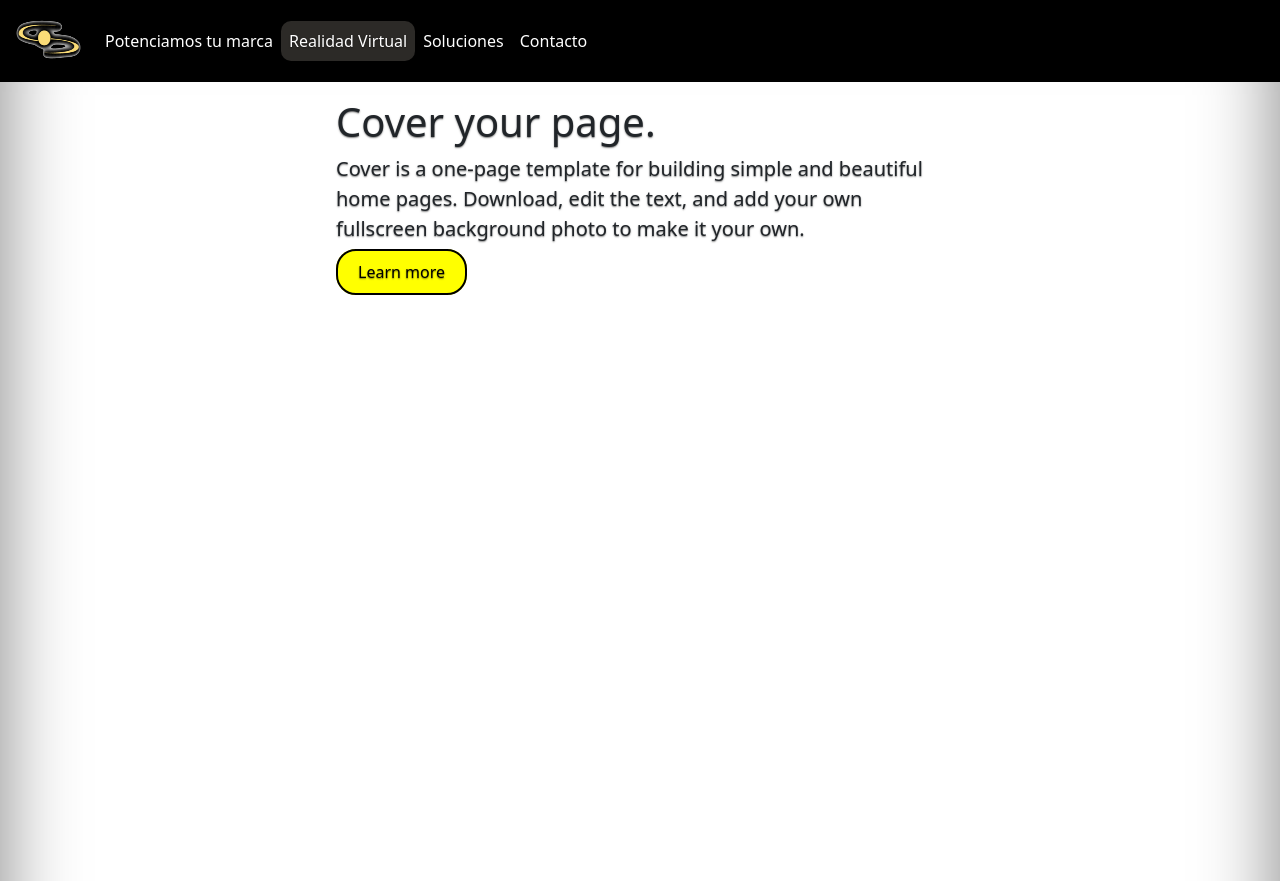
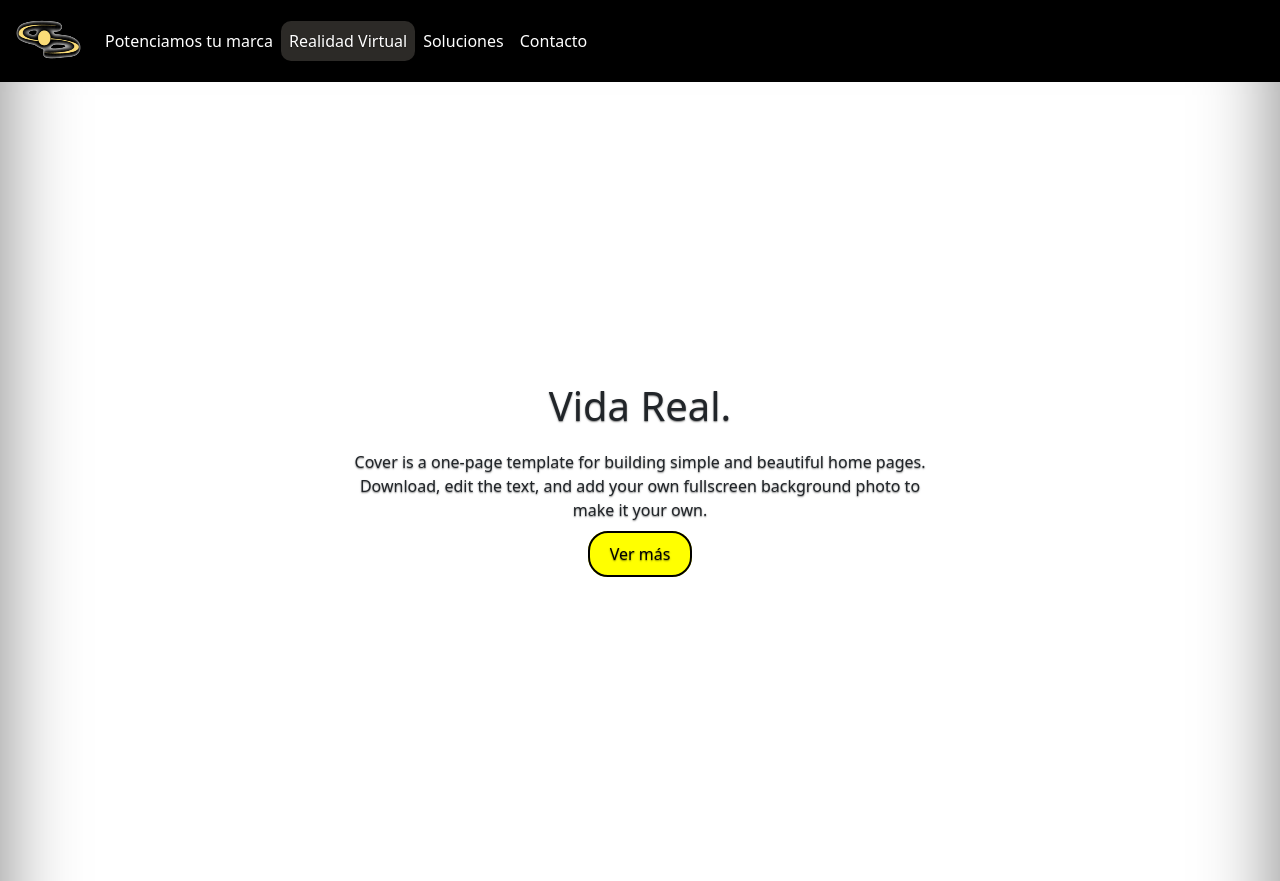
Before and after one commit to jelujr17/Jaquemate, a PHP site: page /Jaquemate/vista/realidadvirtual.php in a window 1280 px wide. Shown: the top 881 px of the page. Run offline with PHP 8.4, Linux system fonts and the light colour scheme.

Commit message:
realidad virtual

```diff
--- a/vista/css/realidadvirtual.css
+++ b/vista/css/realidadvirtual.css
@@ -8,7 +8,8 @@
 .btn-light:hover,
 .btn-light:focus {
   color: #333;
-  text-shadow: none; /* Prevent inheritance from `body` */
+  text-shadow: none;
+  /* Prevent inheritance from `body` */
 }
 
 
@@ -40,7 +41,7 @@ body {
   border-bottom-color: rgba(255, 255, 255, .25);
 }
 
-.nav-masthead .nav-link + .nav-link {
+.nav-masthead .nav-link+.nav-link {
   margin-left: 1rem;
 }
 
@@ -50,10 +51,39 @@ body {
 }
 
 .verMas {
-  color: black; /* Texto negro */
-  background-color: yellow; /* Fondo amarillo */
-  border: 2px solid black; /* Borde negro de 2px */
-  border-radius: 20px; /* Bordes circulares */
-  padding: 10px 20px; /* Espaciado interno */
-  text-decoration: none; /* Quitar subrayado */
+  color: black;
+  /* Texto negro */
+  background-color: yellow;
+  /* Fondo amarillo */
+  border: 2px solid black;
+  /* Borde negro de 2px */
+  border-radius: 20px;
+  /* Bordes circulares */
+  padding: 10px 20px;
+  /* Espaciado interno */
+  text-decoration: none;
+  /* Quitar subrayado */
 }
+
+.cont {
+  display: flex;
+  justify-content: center; /* Centrar horizontalmente */
+  align-items: center; /* Centrar verticalmente */
+  height: 100vh; /* Establecer altura del contenedor al 100% del viewport */
+  text-align: center; /* Centrar el texto horizontalmente */
+
+}
+
+.textoVidaReal {
+  max-width: 600px; /* Ancho máximo del texto */
+  margin: 0 auto; /* Centrar horizontalmente */
+  text-align: center; /* Centrar el texto horizontalmente */
+
+}
+
+
+.textoVidaReal, .botonVerMas {
+  margin-top: 20px; /* Espacio entre elementos */
+  text-align: center; /* Centrar el texto horizontalmente */
+
+}
--- a/vista/realidadvirtual.php
+++ b/vista/realidadvirtual.php
@@ -1,13 +1,12 @@
 <?php include 'layout/cabecera.php'; ?>
-<div class="cover-container d-flex w-100 h-100 p-3 mx-auto flex-column">
-    <main class="px-3">
-        <h1>Cover your page.</h1>
-        <p class="lead">Cover is a one-page template for building simple and beautiful home pages. Download, edit the
+<div class="cont">
+    <main class="tituloVidaReal">
+        <h1>Vida Real.</h1>
+        <p class="textoVidaReal">Cover is a one-page template for building simple and beautiful home pages. Download, edit the
             text, and add your own fullscreen background photo to make it your own.</p>
         <p class="botonVerMas">
-            <a href="#" class="verMas">Learn more</a>
+            <a href="#" class="verMas">Ver más</a>
         </p>
     </main>
 </div>
-
 <?php include 'layout/footer.php'; ?>
```
